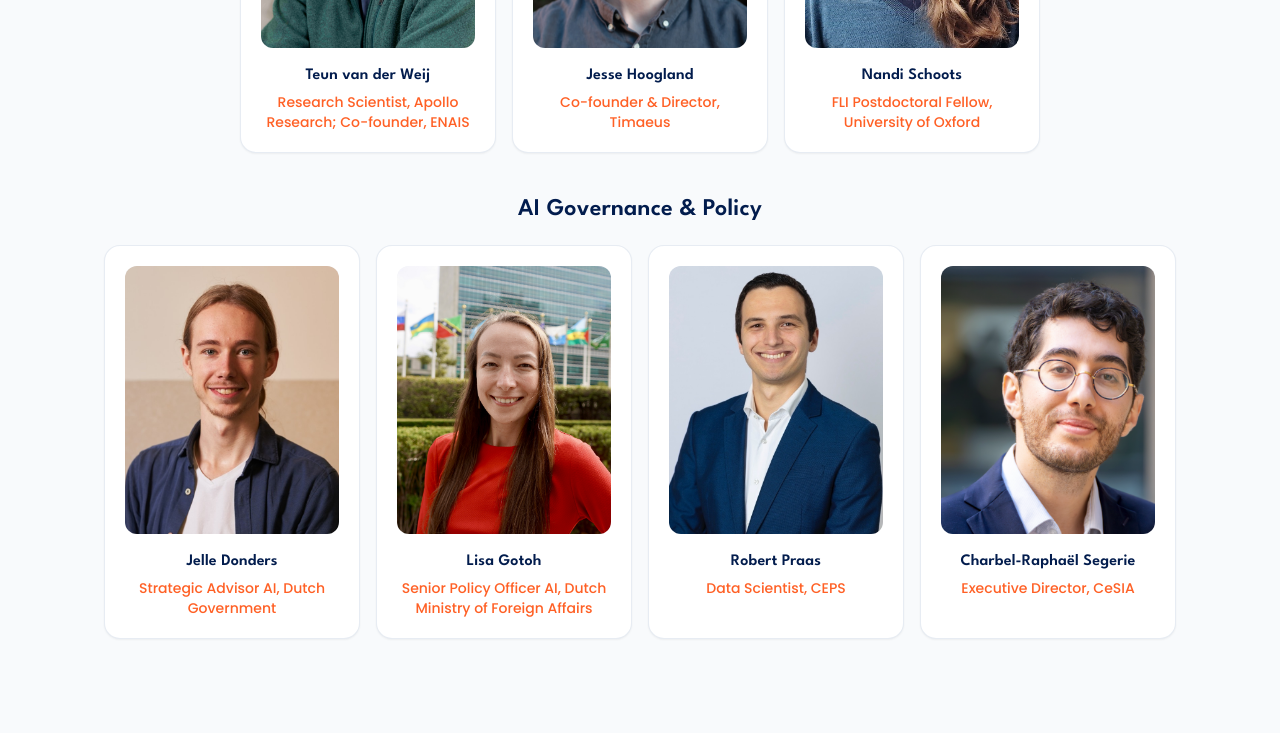
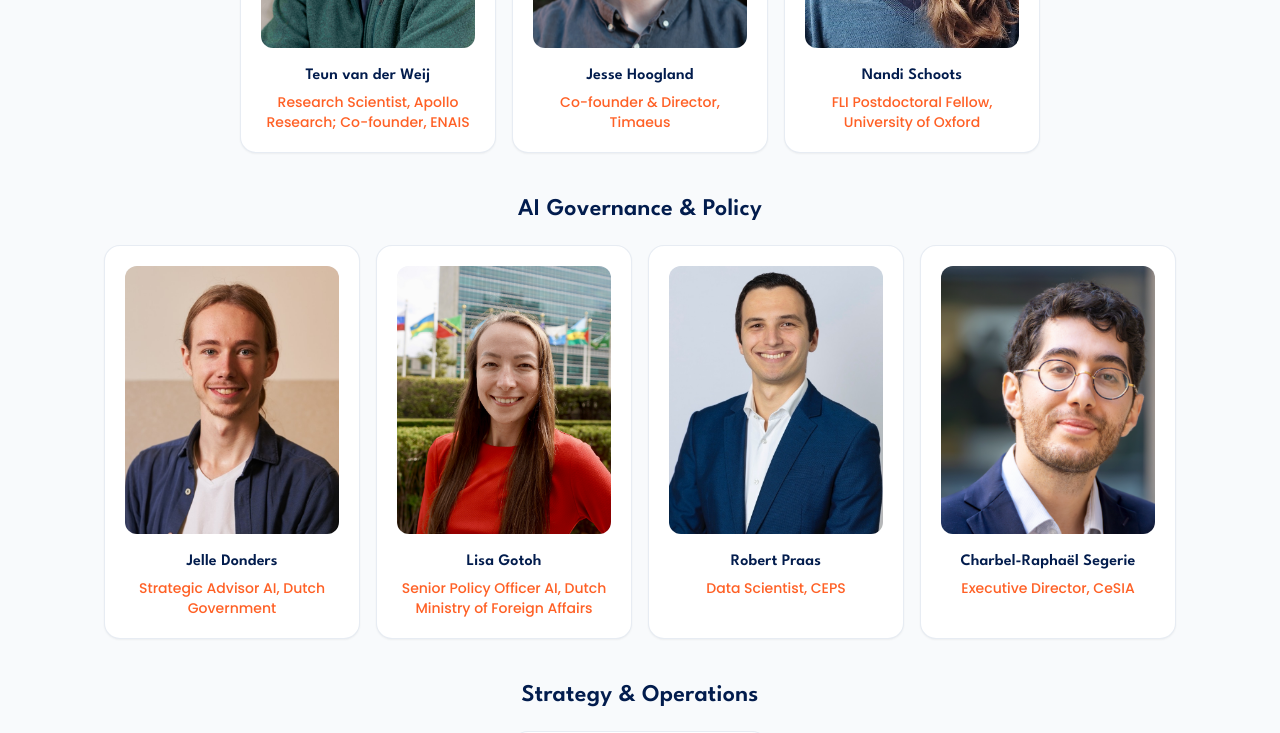
Before and after one commit to AlexanderAKM/Safe-AI-Netherlands, a Next.js app: page /about in a window 1280 px wide. Shown: the part 2000-2733 px from the top of the page. Built offline with nearby package versions, Linux system fonts and the light colour scheme; no server answers.

Commit message:
Richard added

```diff
--- a/src/app/about/page.tsx
+++ b/src/app/about/page.tsx
@@ -57,6 +57,17 @@ const advisors = [
         affiliation: "Executive Director, CeSIA",
         link: "https://crsegerie.com/",
         image: "/photos/advisory_board/charbel.png",
+      },
+    ],
+  },
+  {
+    category: "Strategy & Operations",
+    members: [
+      {
+        name: "Richard Rushby",
+        affiliation: "Head of Innokite",
+        link: "https://www.linkedin.com/in/richardrushby/",
+        image: "/photos/advisory_board/Richard.png",
       },
     ],
   },
```
Also changed, not shown: public/photos/advisory_board/Richard.png (added).
